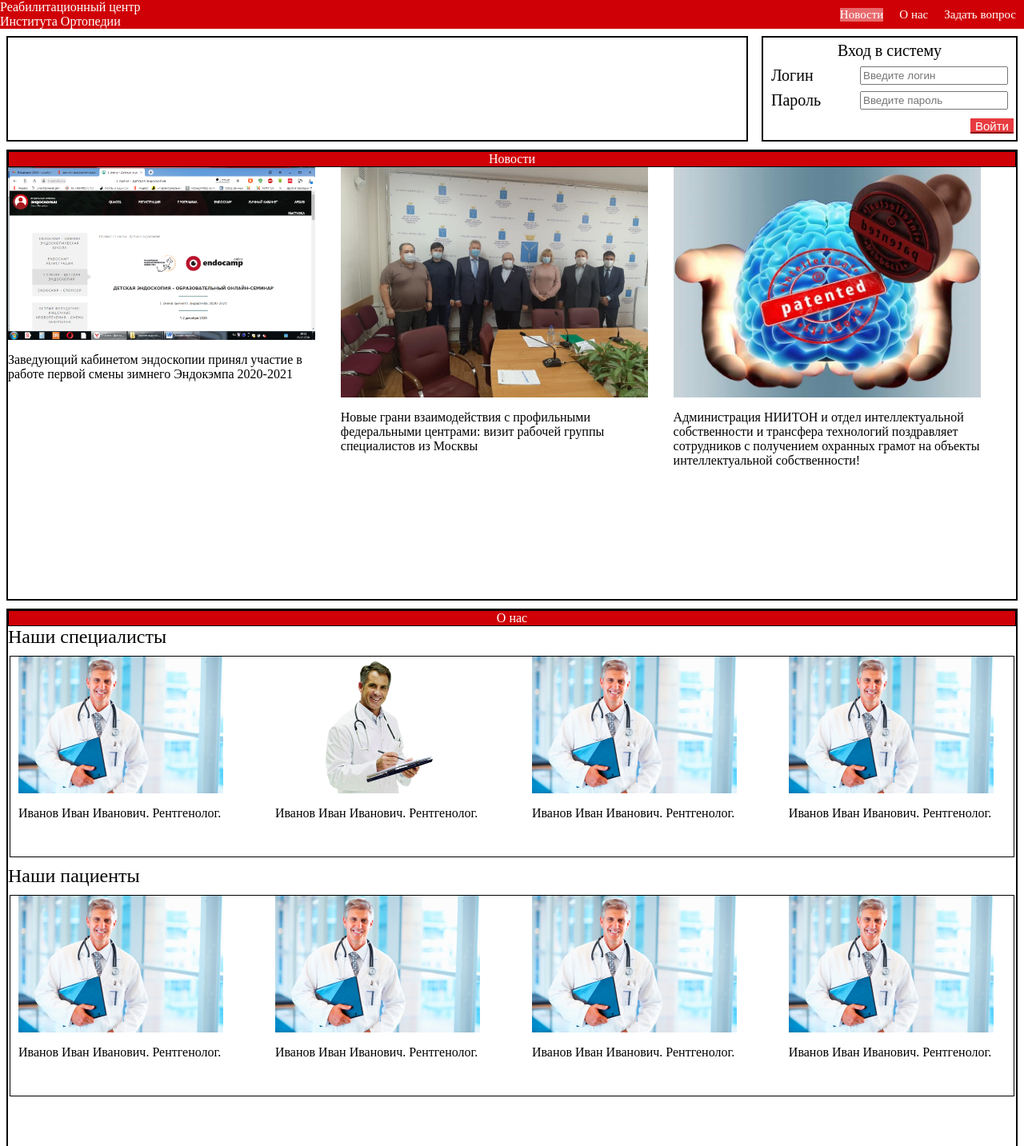
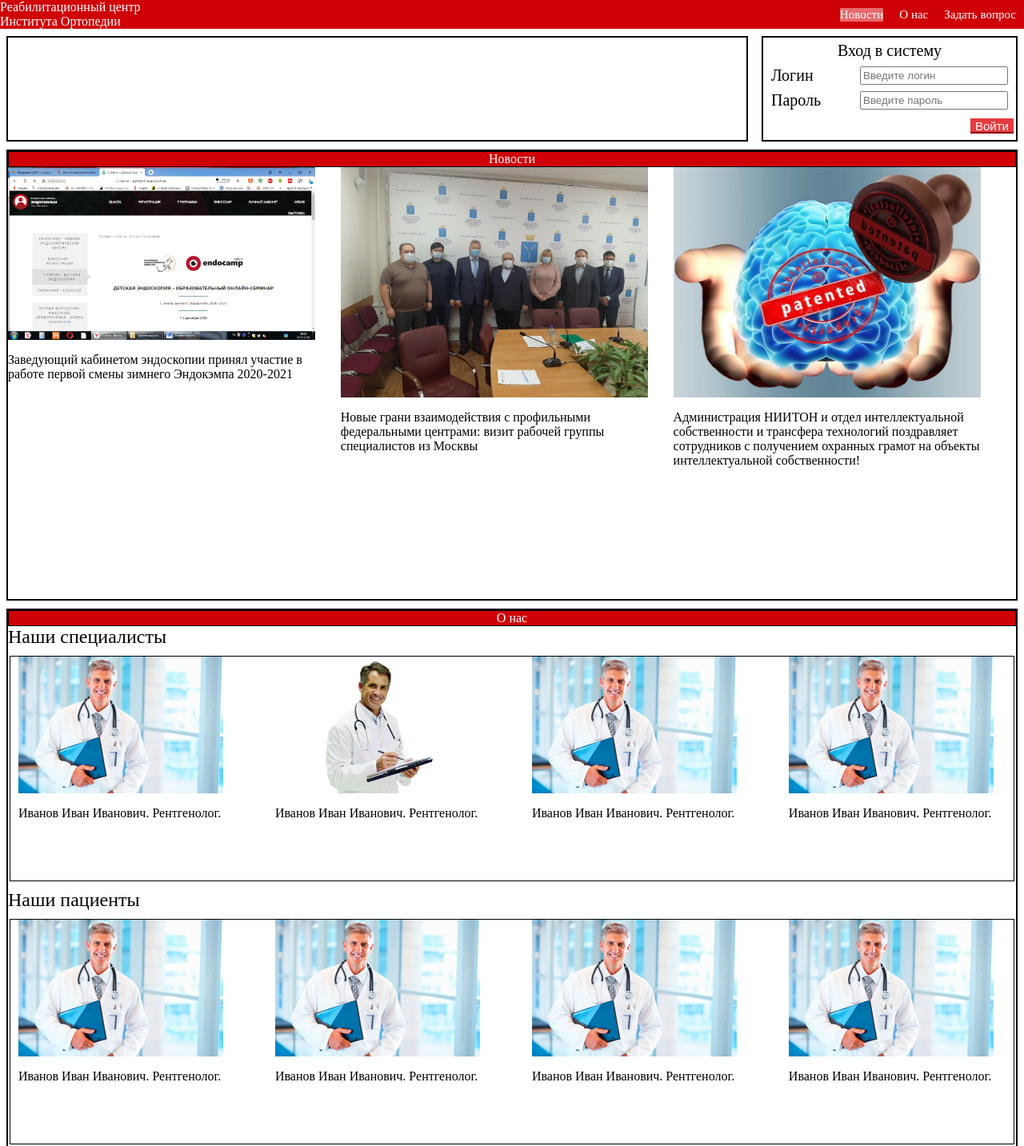
Before and after one commit to Brainiack5/Prototype, a plain HTML site: page index.html in a window 1280 px wide. Shown: the top 1433 px of the page at 80% size. Drawn offline with Linux system fonts and the light colour scheme.

Commit message:
Fixed about row

```diff
--- a/css/style.css
+++ b/css/style.css
@@ -158,7 +158,7 @@ a{
 }
 .about__list{
     display: flex;
-    height: 250px;
+    height: 35vh;
     border-style: solid;
     border-color: black;
     border-width: 1px;
```
